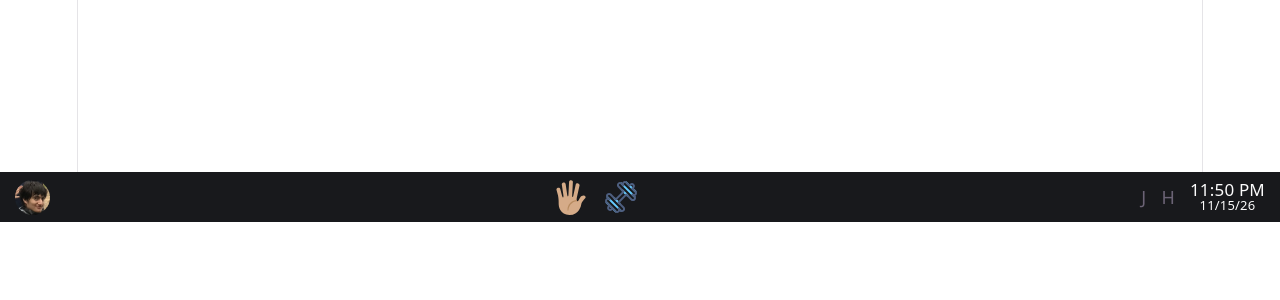
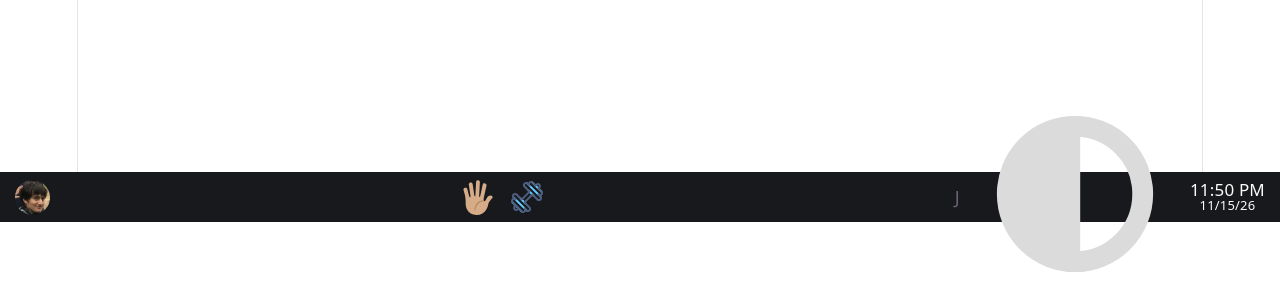
Before and after one commit to vkosyam-wq/OS-Portfolio, a React (Vite) app: page / in a window 1280 px wide. Shown: the part 578-878 px from the top of the page. Before the commit the page ends 800 px from the top, so only its background shows below. Built offline with nearby package versions, Linux system fonts and the light colour scheme.

Commit message:
Replaced Testing utilities with svg

```diff
--- a/src/Components/taskBarComponents/AppFront/All.jsx
+++ b/src/Components/taskBarComponents/AppFront/All.jsx
@@ -7,6 +7,7 @@ export const AllApps = () => {
     { id: 1, name: "hand", component: <FaceImage /> },
     { id: 2, name: "dumbbell", component: <Dumbell /> },
   ];
+
 
   const [clickedApp, setClickedApp] = useState({});
   return (
--- a/src/Components/taskBarComponents/SystemUtil/brightDark.jsx
+++ b/src/Components/taskBarComponents/SystemUtil/brightDark.jsx
@@ -1,6 +1,32 @@
 export const DarkLight = () => {
+  return (
+    <svg
+      xmlns="http://www.w3.org/2000/svg"
+      width="200"
+      height="200"
+      viewBox="-1.6 -1.6 19.2 19.2"
+      fill="#dbdbdb"
+      style={{
+        width: "200px",
+        height: "200px",
+        color: "rgb(219, 219, 219)"
+      }}
+      stroke="#dbdbdb"
+      transform="matrix(1, 0, 0, 1, 0, 0)"
+    >
+      <g id="SVGRepo_bgCarrier" strokeWidth="0" />
 
-  return (
-    <div>H</div>
-  )
-}
+      <g
+        id="SVGRepo_tracerCarrier"
+        strokeLinecap="round"
+        strokeLinejoin="round"
+        stroke="#CCCCCC"
+        strokeWidth="0.064"
+      />
+
+      <g id="SVGRepo_iconCarrier">
+        <path d="M8 1a7 7 0 1 0 0 14A7 7 0 0 0 8 1zm0 13V2a6 6 0 1 1 0 12z" />
+      </g>
+    </svg>
+  );
+};
```
